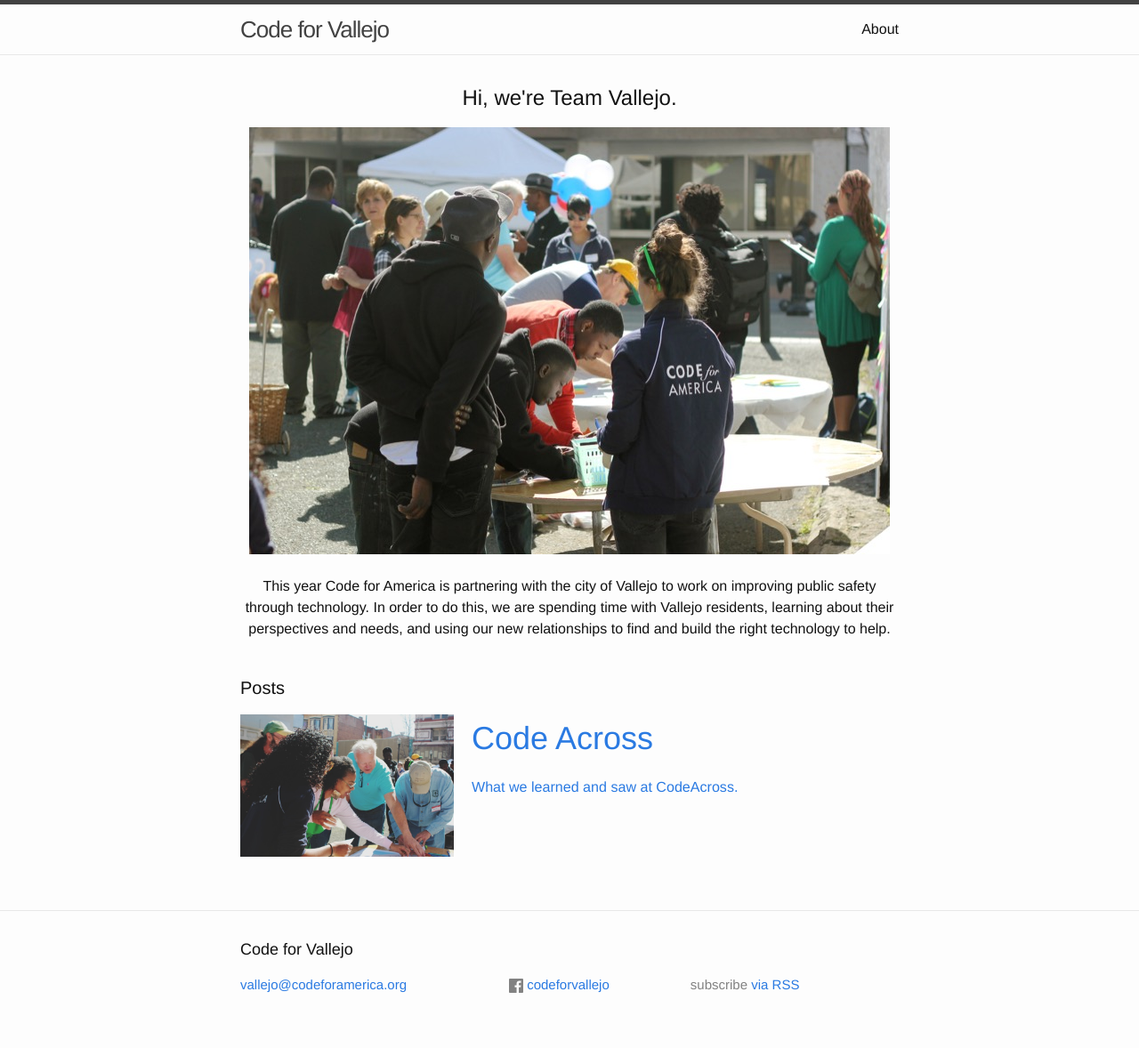
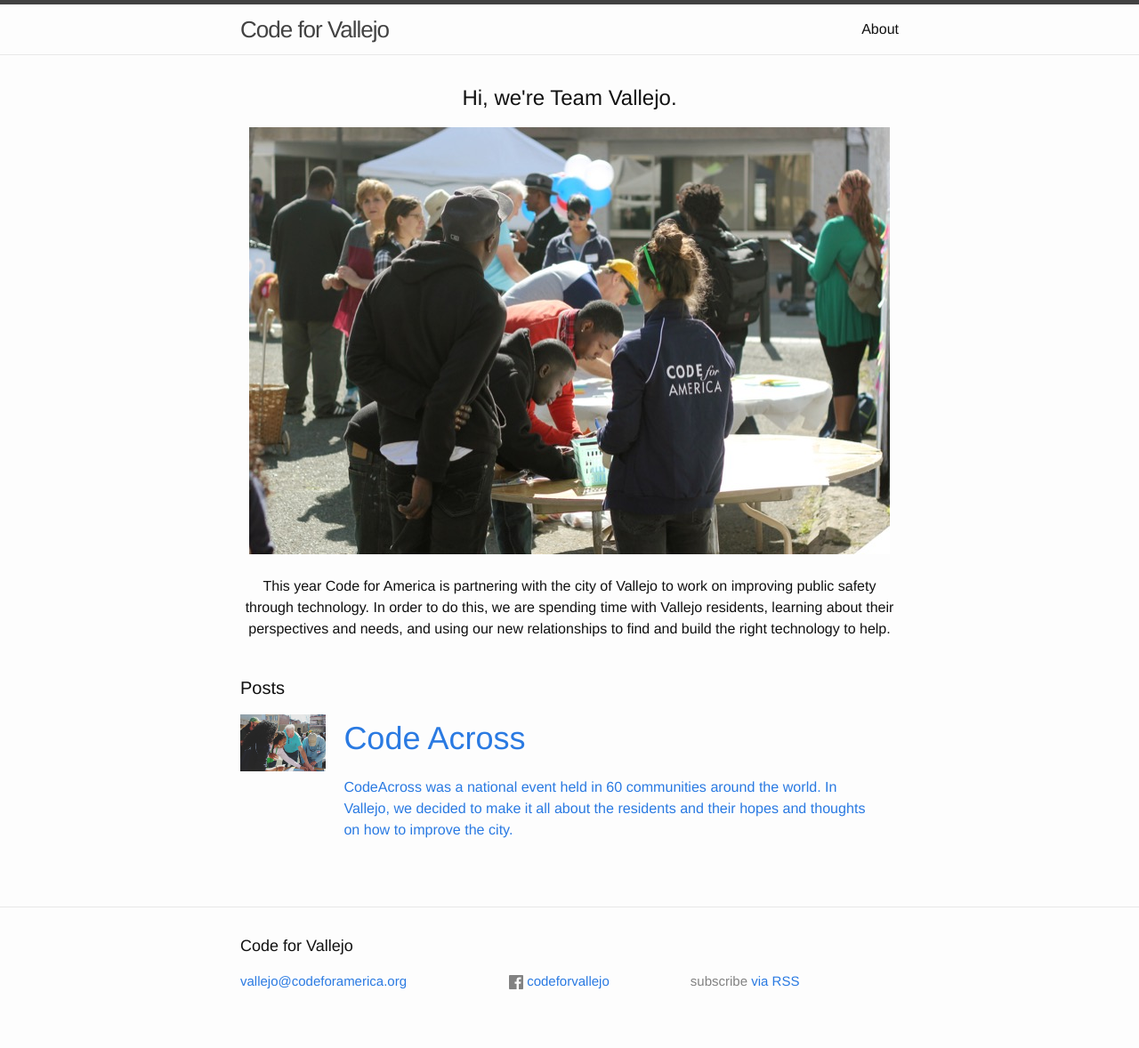
Before and after one commit to codeforamerica/code_for_vallejo, a Jekyll site: the page built from index.html, in a window 1280 px wide. Shown: the whole page at 89% size. Built offline with Jekyll 4.4.1, drawn with Linux system fonts in a browser that asks for light colours.

Commit message:
Added Code Across post snippet

```diff
--- a/_posts/2015-03-02-code-across.md
+++ b/_posts/2015-03-02-code-across.md
@@ -3,7 +3,7 @@
 title:   "Code Across"
 date:    2015-03-02 00:00:00
 preview-image: assets/images/codeacross_general_0.jpg
-snippet: What we learned and saw at CodeAcross.
+snippet: CodeAcross was a national event held in 60 communities around the world. In Vallejo, we decided to make it all about the residents and their hopes and thoughts on how to improve the city.
 home-image: assets/images/codeacross_general_0.jpg
 has_carousel: true
 ---
```
